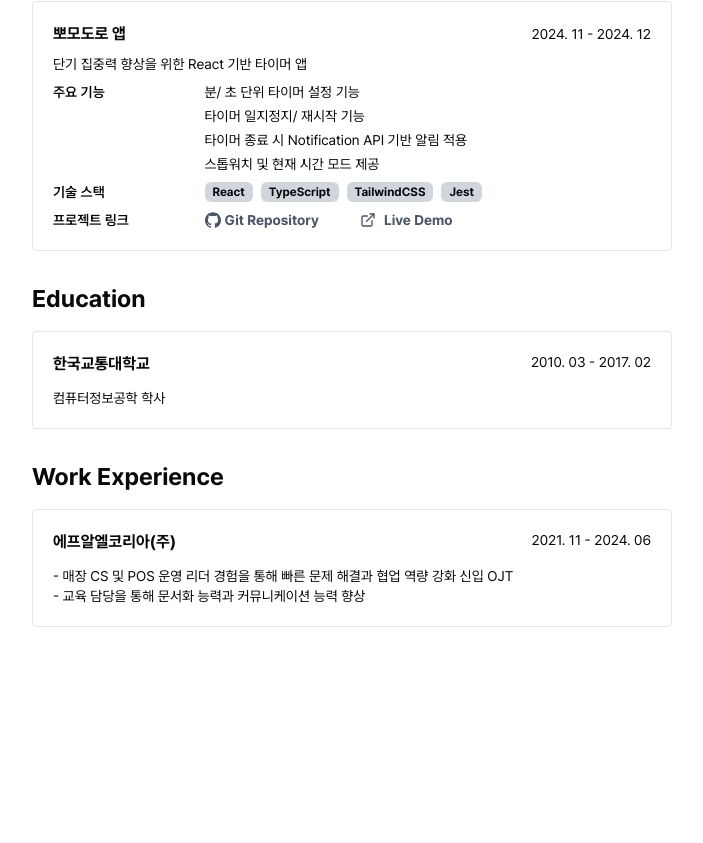
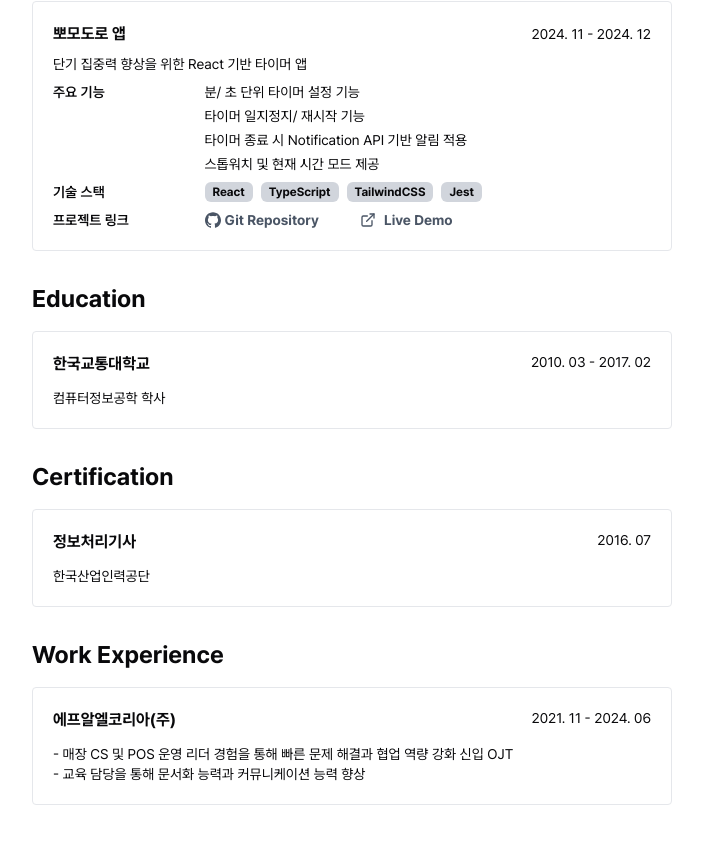
Before and after one commit to mynolog/mynolog-blog, a Next.js app: page /about in a window 1280 px wide. Shown: the part 1369-2212 px from the top of the page, without its empty margins (288-991 px from the left). Before the commit the page ends 2108 px from the top, so only its background shows below. Built offline with nearby package versions, Linux system fonts and the light colour scheme.

Commit message:
About 페이지 내용 수정

```diff
--- a/src/app/about/page.tsx
+++ b/src/app/about/page.tsx
@@ -256,6 +256,16 @@ export default function AboutPage() {
         </div>
       </section>
       <section className="w-full">
+        <h3 className="py-4 text-2xl font-bold">Certification</h3>
+        <div className="rounded border border-gray-200 p-5 dark:border-gray-700">
+          <div className="flex w-full justify-between">
+            <h4 className="pb-3 font-bold">정보처리기사</h4>
+            <p className="text-sm">2016. 07</p>
+          </div>
+          <p className="text-sm">한국산업인력공단</p>
+        </div>
+      </section>
+      <section className="w-full">
         <h3 className="py-4 text-2xl font-bold">Work Experience</h3>
         <div className="rounded border border-gray-200 p-5 dark:border-gray-700">
           <div className="flex w-full justify-between">
```
